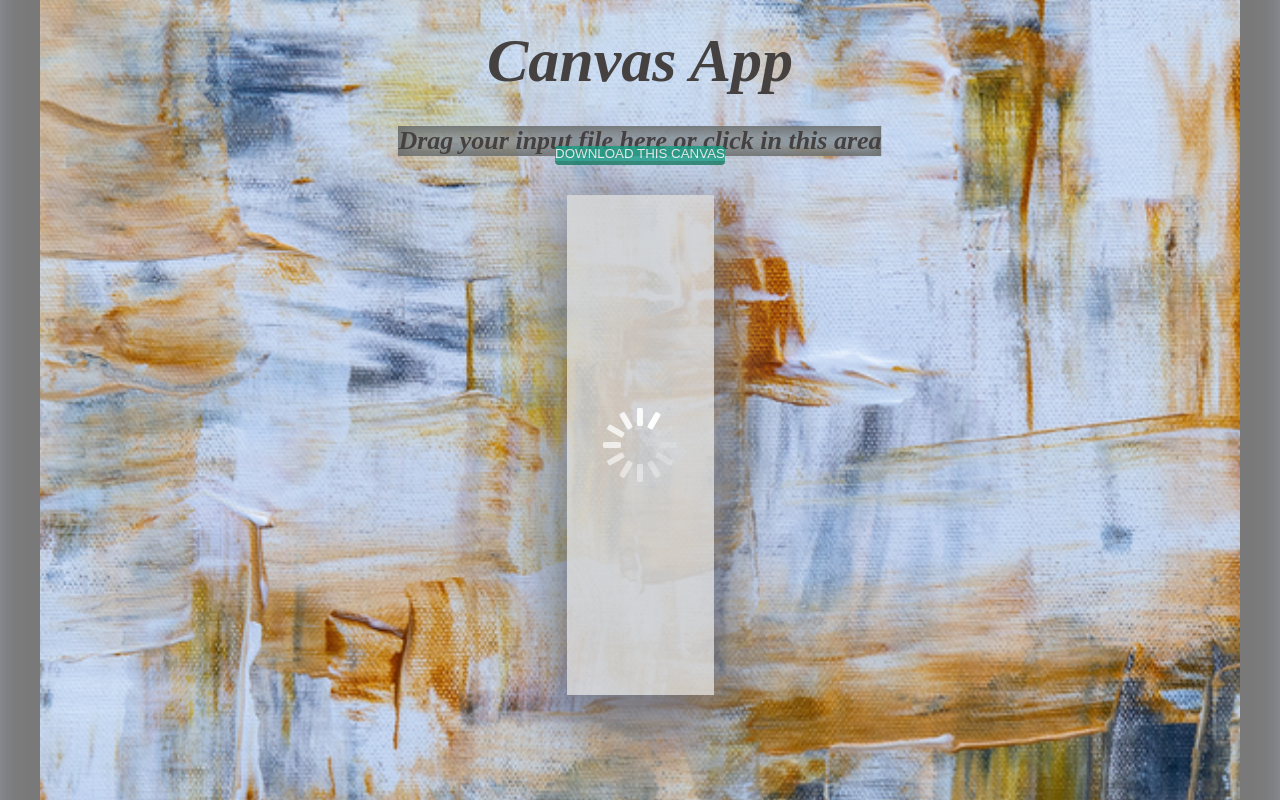
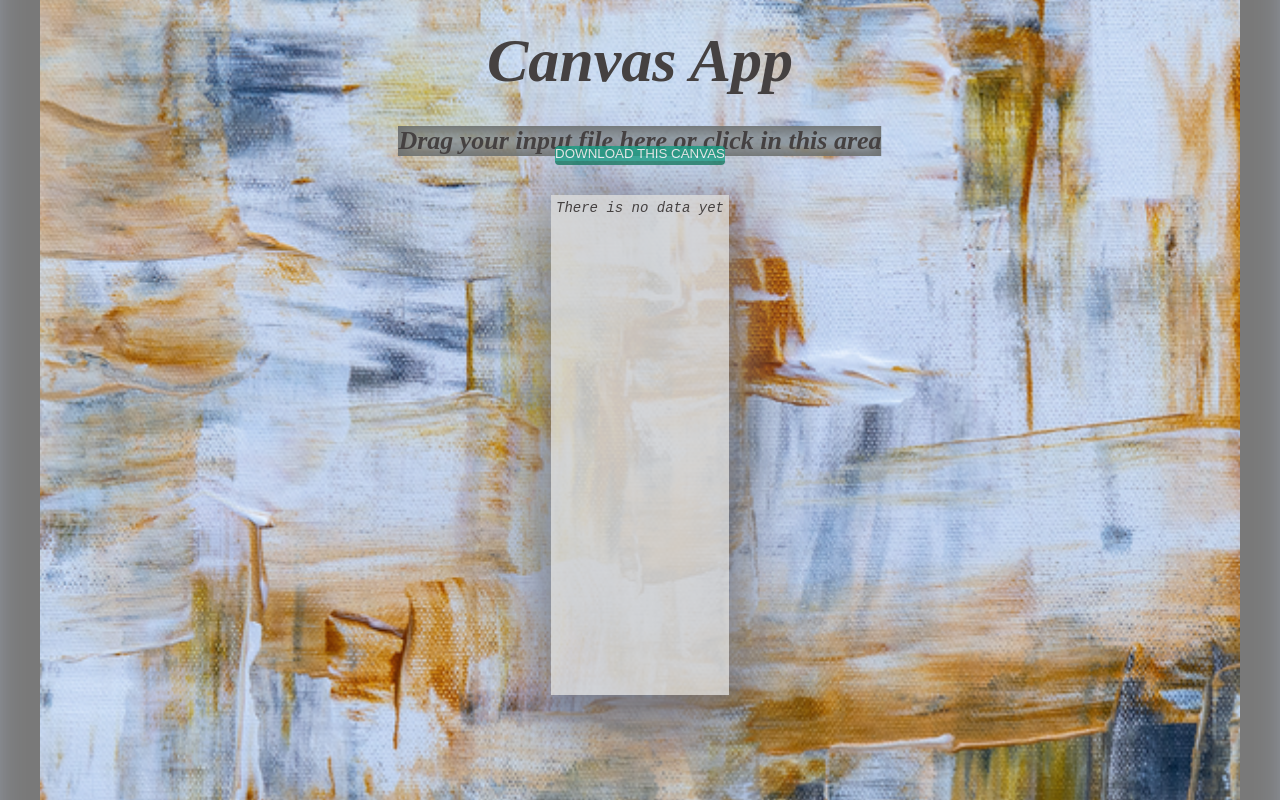
Before and after one commit to raichev-dima/canvas-app, a React (Create React App) app: page / in a window 1280 px wide. Built offline with nearby package versions, Linux system fonts and the light colour scheme.

Commit message:
feat: use application state

```diff
--- a/src/components/DownloadButton/DownloadButton.js
+++ b/src/components/DownloadButton/DownloadButton.js
@@ -1,16 +1,19 @@
 import React from 'react';
 
 import styles from './DownloadButton.module.scss';
+import { useAppState } from '../../AppProvider';
 
-function DownloadButton({ href }) {
+function DownloadButton() {
+  const { url: href } = useAppState();
   const Component = href ? 'a' : 'button';
 
   return (
     <div className={styles.download__container}>
       <Component
         href={href}
-        type={!href && 'button'}
+        type={!href ? 'button' : null}
         className={styles.download__button}
+        download={href ? 'output' : null}
         disabled={!href}
       >
         Download this canvas
--- a/src/components/Preview/Preview.js
+++ b/src/components/Preview/Preview.js
@@ -2,6 +2,7 @@ import React from 'react';
 
 import styles from './Preview.module.scss';
 import Spinner from '../Spinner/Spinner';
+import { useAppState } from '../../AppProvider';
 
 const spinnerPosition = {
   position: 'absolute',
@@ -10,11 +11,19 @@ const spinnerPosition = {
   transform: 'translate(-50%, -50%)',
 };
 
-function Preview(props) {
+const Error = ({ children }) => <p style={{ color: 'red' }}>{children}</p>;
+
+function Preview() {
+  const state = useAppState();
+
+  const { loading = false, result = 'There is no data yet', error } = state;
+
   return (
     <div className={styles.preview__container}>
-      <Spinner style={spinnerPosition} />
-      <textarea className={styles.preview__area} readOnly={true} />
+      {loading && <Spinner style={spinnerPosition} />}
+      <div className={styles.preview__area}>
+        {error ? <Error>{error}</Error> : <pre>{result}</pre>}
+      </div>
     </div>
   );
 }
--- a/src/components/Preview/Preview.module.scss
+++ b/src/components/Preview/Preview.module.scss
@@ -12,11 +12,10 @@
 .preview__area {
   width: inputDataFieldWidth;
   height: 50rem;
-  border: none;
   box-shadow: 0 2rem 6rem 1rem #747681;
   padding: 5px;
   font-family: Tahoma, sans-serif;
-  resize: none;
   background-color: #d5d5d5e0;
   cursor: initial;
+  overflow: auto;
 }
```
